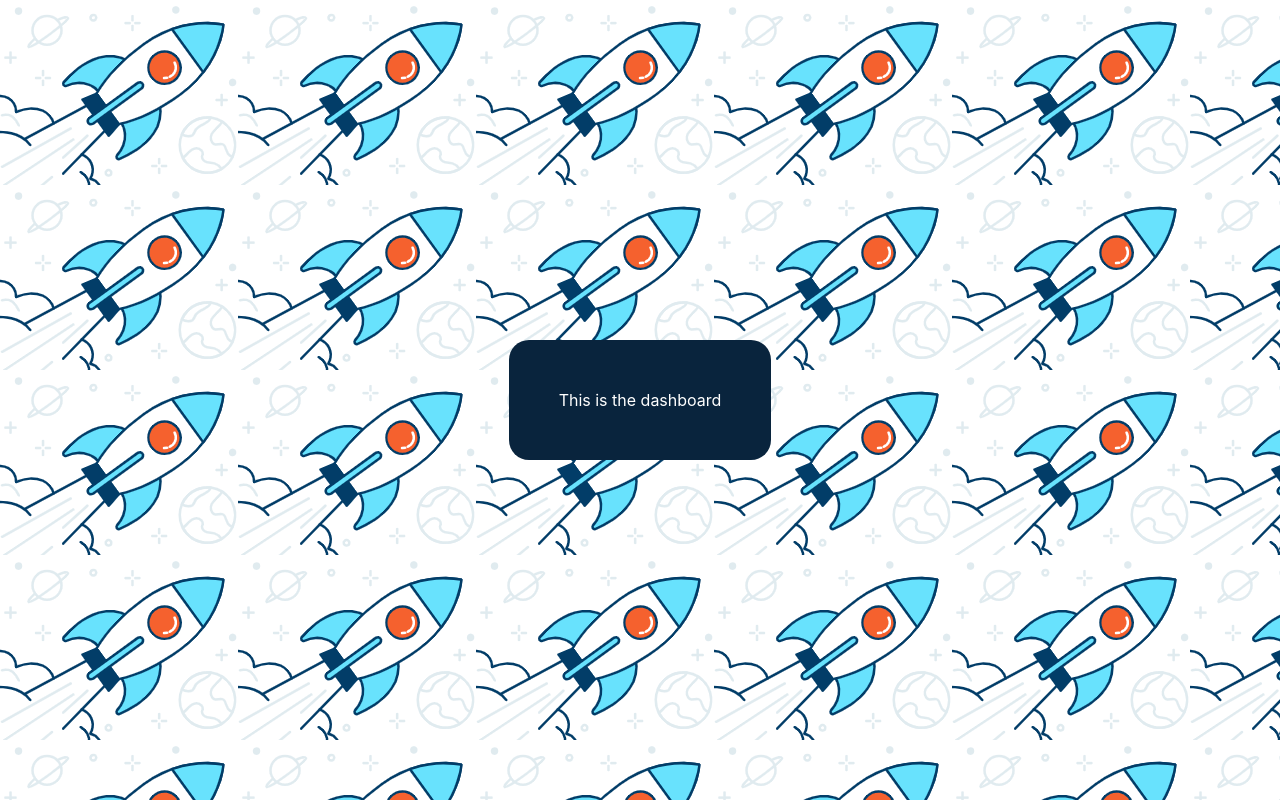
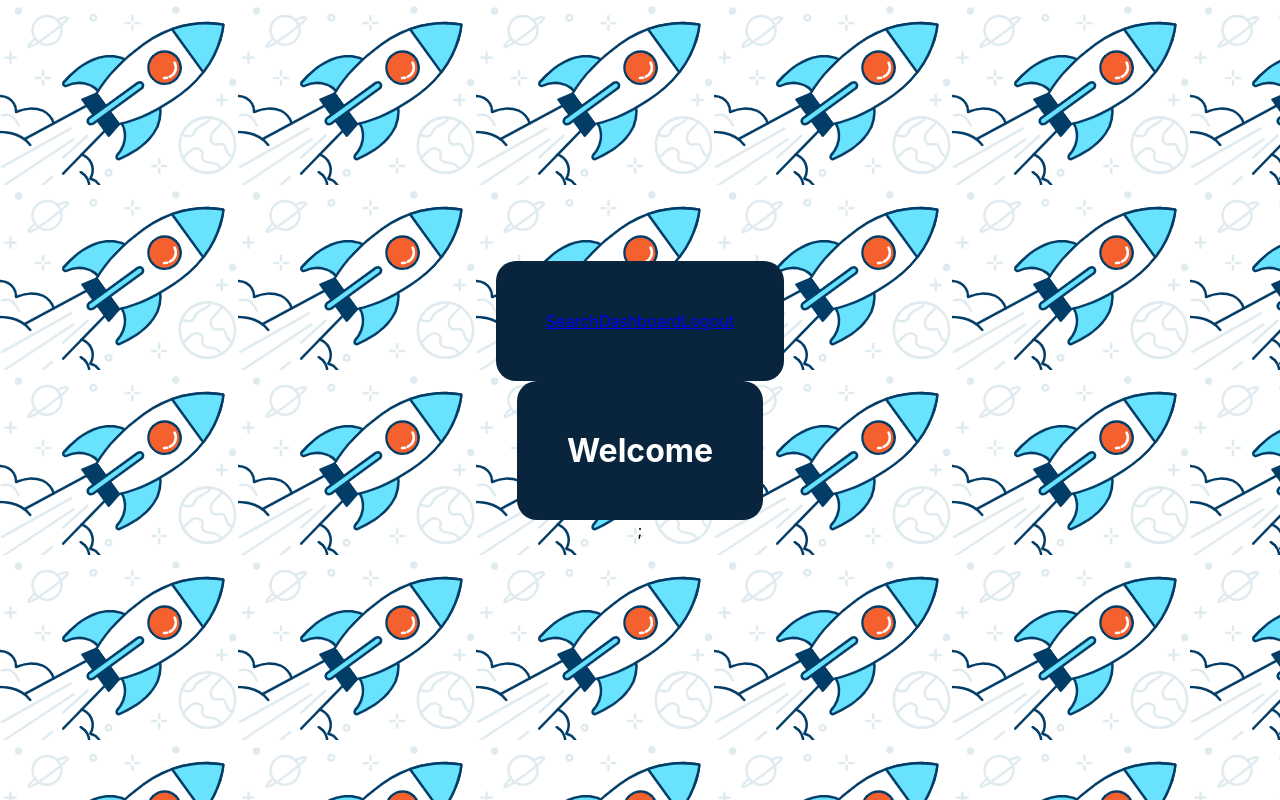
Before and after one commit to amandardz/RocketLaunch, a React (Create React App) app in the folder client/: page /dashboard in a window 1280 px wide. Built offline with nearby package versions, Linux system fonts and the light colour scheme; no server answers.

Commit message:
testing to retrieve data from logged user and beginning to set up dashboard with that user's data

```diff
--- a/client/src/components/Dashboard/Dashboard.jsx
+++ b/client/src/components/Dashboard/Dashboard.jsx
@@ -1,7 +1,22 @@
 import Card from '../Card/Card';
+import NavBar from '../NavBar/NavBar';
+
+import { useQuery, useMutation } from '@apollo/client';
+import { QUERY_USER } from '../../utils/queries';
+import Button from '../Button/Button';
 
 const Dashboard = () => {
-  return <Card>This is the dashboard</Card>;
+  const { loading, data } = useQuery(QUERY_USER);
+  const userData = data?.user || {};
+  console.log(userData);
+  return (
+    <>
+      <NavBar />
+      <Card>
+        <h1>Welcome {userData.username}</h1>
+      </Card>;
+    </>
+  );
 };
 
 export default Dashboard;
```
